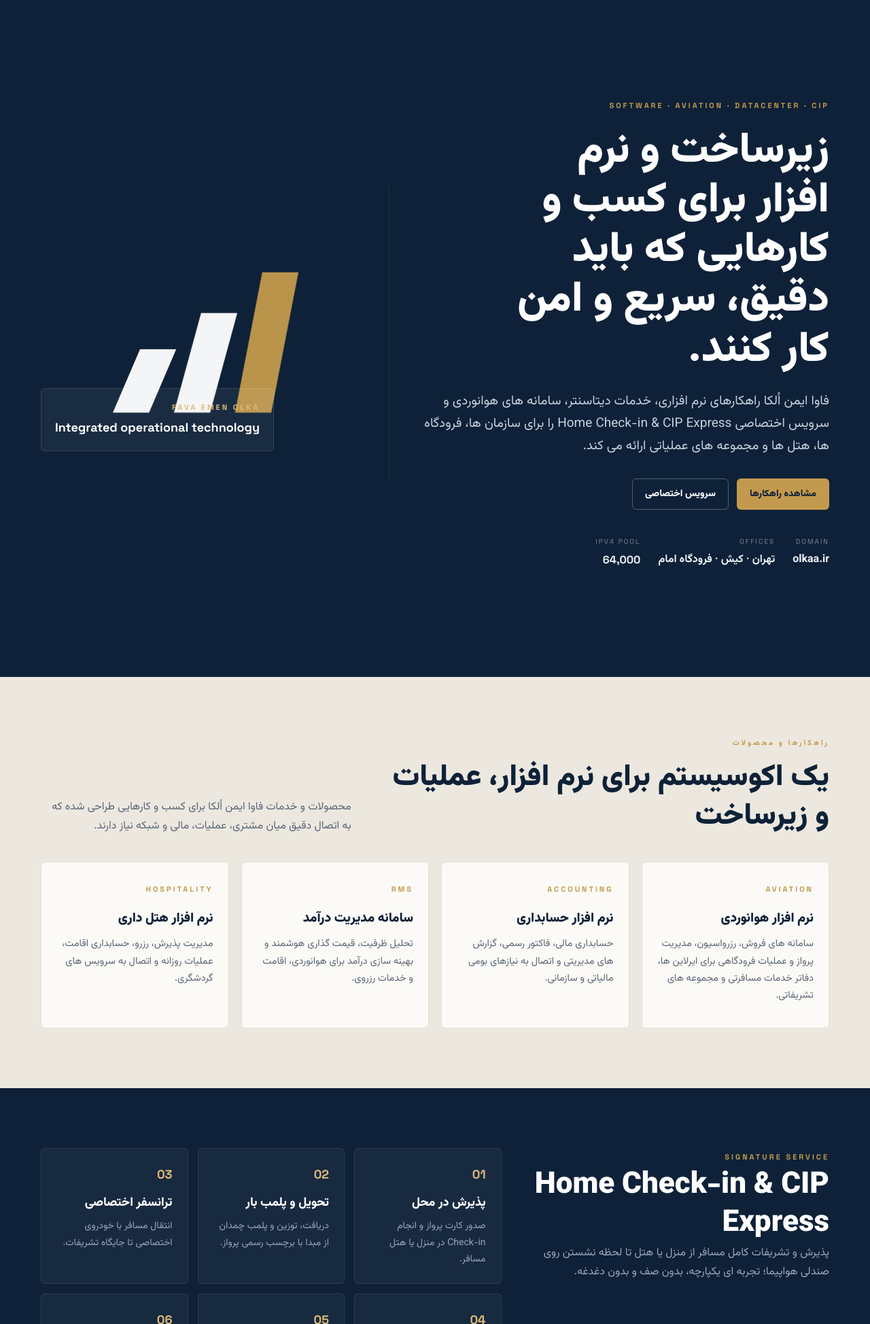
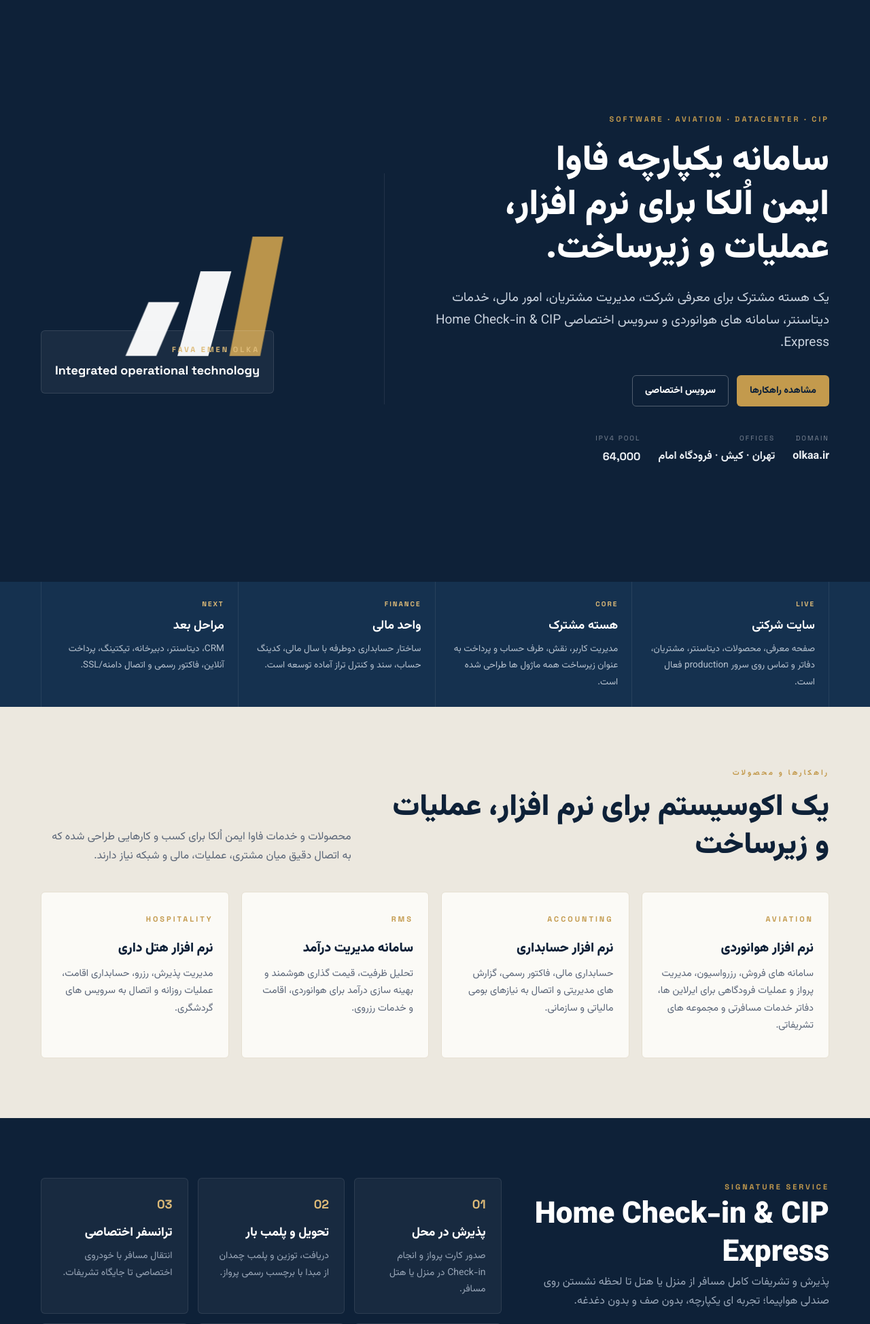
Before and after one commit to SoheilArcher/olkaa.ir, a Django app: page / in a window 1280 px wide. Shown: the part 69-2017 px from the top of the page at 68% size. Run offline with Django 5.2, Linux system fonts and the light colour scheme.

Commit message:
Tighten homepage hero and add project status

```diff
--- a/static/css/site.css
+++ b/static/css/site.css
@@ -116,19 +116,18 @@ header.nav {
   color: #fff;
 }
 .hero-in {
-  min-height: calc(100vh - 68px);
-  max-height: 820px;
+  min-height: min(680px, calc(100vh - 68px));
   display: grid;
-  grid-template-columns: minmax(0, 1.08fr) minmax(320px, .92fr);
-  gap: 44px;
+  grid-template-columns: minmax(0, 1fr) minmax(300px, .82fr);
+  gap: 38px;
   align-items: center;
-  padding: 54px 0 70px;
+  padding: 54px 0 60px;
 }
 .hero h1 {
-  font-size: clamp(34px, 5.2vw, 62px);
-  line-height: 1.18;
+  font-size: clamp(34px, 4.3vw, 52px);
+  line-height: 1.24;
   font-weight: 900;
-  max-width: 13ch;
+  max-width: 17ch;
   margin-top: 16px;
 }
 .hero .lead {
@@ -143,17 +142,17 @@ header.nav {
 .meta span { color: #eef2f6; font-weight: 650; }
 .hero-signal {
   position: relative;
-  min-height: 430px;
+  min-height: 340px;
   display: grid;
   place-items: center;
   border-right: 1px solid rgba(255, 255, 255, .08);
 }
-.hero-mark { width: min(78%, 420px); opacity: .96; }
+.hero-mark { width: min(72%, 340px); opacity: .96; }
 .hero-mark polygon { opacity: 0; transform: translateY(24px); transform-origin: bottom; }
 .signal-panel {
   position: absolute;
   left: 0;
-  bottom: 42px;
+  bottom: 16px;
   min-width: 280px;
   padding: 18px 20px;
   border: 1px solid rgba(255, 255, 255, .11);
@@ -162,6 +161,41 @@ header.nav {
 }
 .signal-panel span { display: block; color: var(--gold-soft); font-family: var(--en); font-size: 11px; letter-spacing: 3px; font-weight: 700; }
 .signal-panel b { display: block; color: #fff; font-family: var(--en); font-size: 18px; margin-top: 4px; direction: ltr; text-align: left; }
+
+.status {
+  background: var(--navy-700);
+  padding: 0;
+  color: #fff;
+}
+.status-grid {
+  display: grid;
+  grid-template-columns: repeat(4, minmax(0, 1fr));
+  border-right: 1px solid rgba(255, 255, 255, .08);
+}
+.status article {
+  min-height: 154px;
+  padding: 24px 20px;
+  border-left: 1px solid rgba(255, 255, 255, .08);
+}
+.status span {
+  display: block;
+  color: var(--gold-soft);
+  font-family: var(--en);
+  font-size: 10px;
+  font-weight: 700;
+  letter-spacing: 2px;
+  margin-bottom: 8px;
+}
+.status b {
+  display: block;
+  font-size: 18px;
+  margin-bottom: 6px;
+}
+.status p {
+  color: #b7c2cf;
+  font-size: 13.5px;
+  line-height: 1.8;
+}
 
 section { padding: 88px 0; }
 .solutions,
@@ -333,11 +367,12 @@ footer {
   .contact-in,
   .section-title { grid-template-columns: 1fr; }
   .hero-in { min-height: auto; max-height: none; padding: 58px 0 70px; }
-  .hero h1 { max-width: 16ch; }
+  .hero h1 { max-width: 18ch; }
   .hero-signal { min-height: 280px; border-right: 0; border-top: 1px solid rgba(255, 255, 255, .08); }
   .solution-grid { grid-template-columns: repeat(2, minmax(0, 1fr)); }
   .signature-steps { grid-template-columns: repeat(2, minmax(0, 1fr)); }
   .contact-box { justify-self: stretch; }
+  .status-grid { grid-template-columns: repeat(2, minmax(0, 1fr)); }
 }
 
 @media (max-width: 760px) {
@@ -361,6 +396,7 @@ footer {
   .client-grid,
   .approach-grid,
   .office-grid,
+  .status-grid,
   .signature-steps,
   .dc-grid { grid-template-columns: 1fr; }
   .card { min-height: auto; }
--- a/templates/website/home.html
+++ b/templates/website/home.html
@@ -37,8 +37,8 @@
     <div class="wrap hero-in">
       <div class="hero-copy">
         <span class="eyebrow">Software · Aviation · Datacenter · CIP</span>
-        <h1>زیرساخت و نرم افزار برای کسب و کارهایی که باید دقیق، سریع و امن کار کنند.</h1>
-        <p class="lead">فاوا ایمن اُلکا راهکارهای نرم افزاری، خدمات دیتاسنتر، سامانه های هوانوردی و سرویس اختصاصی Home Check-in & CIP Express را برای سازمان ها، فرودگاه ها، هتل ها و مجموعه های عملیاتی ارائه می کند.</p>
+        <h1>سامانه یکپارچه فاوا ایمن اُلکا برای نرم افزار، عملیات و زیرساخت.</h1>
+        <p class="lead">یک هسته مشترک برای معرفی شرکت، مدیریت مشتریان، امور مالی، خدمات دیتاسنتر، سامانه های هوانوردی و سرویس اختصاصی Home Check-in & CIP Express.</p>
         <div class="actions">
           <a href="#solutions" class="btn btn-gold">مشاهده راهکارها</a>
           <a href="#signature" class="btn btn-ghost">سرویس اختصاصی</a>
@@ -60,6 +60,31 @@
           <b>Integrated operational technology</b>
         </div>
       </div>
+    </div>
+  </section>
+
+  <section class="status" aria-label="وضعیت پروژه">
+    <div class="wrap status-grid">
+      <article>
+        <span>LIVE</span>
+        <b>سایت شرکتی</b>
+        <p>صفحه معرفی، محصولات، دیتاسنتر، مشتریان، دفاتر و تماس روی سرور production فعال است.</p>
+      </article>
+      <article>
+        <span>CORE</span>
+        <b>هسته مشترک</b>
+        <p>مدیریت کاربر، نقش، طرف حساب و پرداخت به عنوان زیرساخت همه ماژول ها طراحی شده است.</p>
+      </article>
+      <article>
+        <span>FINANCE</span>
+        <b>واحد مالی</b>
+        <p>ساختار حسابداری دوطرفه با سال مالی، کدینگ حساب، سند و کنترل تراز آماده توسعه است.</p>
+      </article>
+      <article>
+        <span>NEXT</span>
+        <b>مراحل بعد</b>
+        <p>CRM، دیتاسنتر، دبیرخانه، تیکتینگ، پرداخت آنلاین، فاکتور رسمی و اتصال دامنه/SSL.</p>
+      </article>
     </div>
   </section>
 
```
